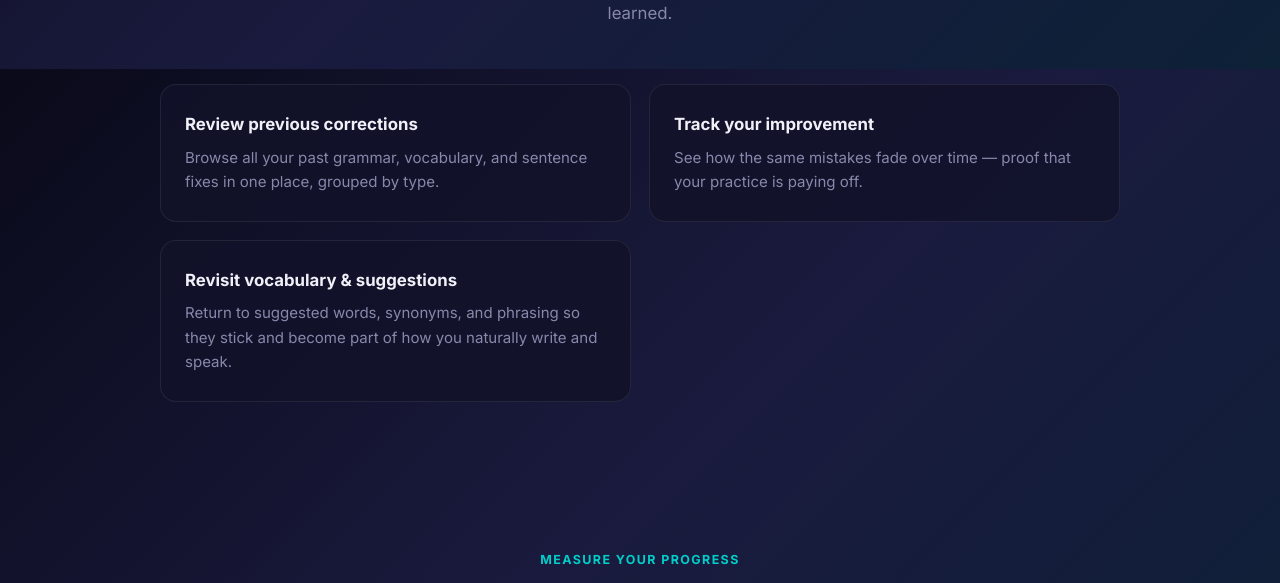
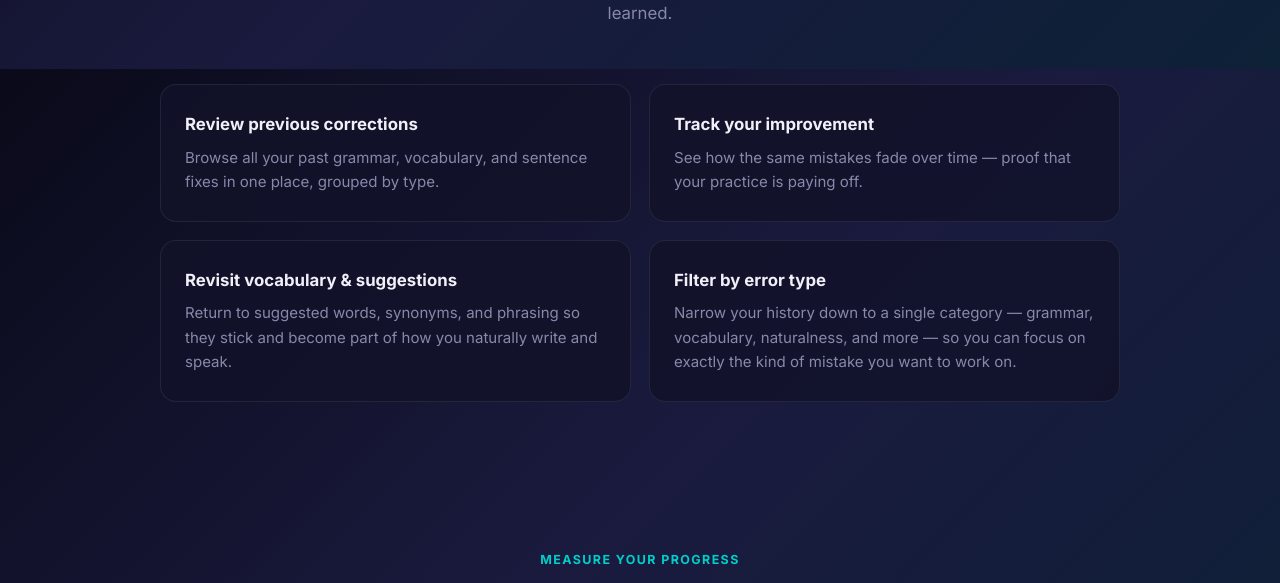
Before and after one commit to ehtesam75/Uccharon, a Django app: page /guide/ in a window 1280 px wide. Shown: the part 5531-6114 px from the top of the page. Run offline with Django 5.2, Linux system fonts and the light colour scheme.

Commit message:
docs(ui): update guide page content and feature list
Update the guide template to include information about error type
filtering and refine existing descriptions for better clarity and
conciseness.

```diff
--- a/coach/templates/coach/guide.html
+++ b/coach/templates/coach/guide.html
@@ -674,12 +674,18 @@
                             <h3>Track your improvement</h3>
                             <p>See how the same mistakes fade over time — proof that your practice is paying off.</p>
                         </li>
-                        <li class="guide-list-card reveal">
+                    <li class="guide-list-card reveal">
                             <h3>Revisit vocabulary &amp; suggestions</h3>
                             <p>Return to suggested words, synonyms, and phrasing so they stick and become part of how you
                                 naturally write and speak.</p>
                         </li>
+                        <li class="guide-list-card reveal">
+                            <h3>Filter by error type</h3>
+                            <p>Narrow your history down to a single category — grammar, vocabulary, naturalness, and more — so you can focus on exactly the kind of mistake you
+                                want to work on.</p>
+                        </li>
                     </ul>
+
                 </div>
             </section>
 
@@ -730,8 +736,7 @@
                             </span>
                             <div class="guide-step-body">
                                 <h3>Grammar, vocabulary &amp; naturalness scores</h3>
-                                <p>Break down your averages and best scores across every feedback category to see your
-                                    strengths and weak spots.</p>
+                                <p>Break down your averages and best scores across every feedback category.</p>
                             </div>
                         </article>
                         <article class="guide-step reveal">
```
